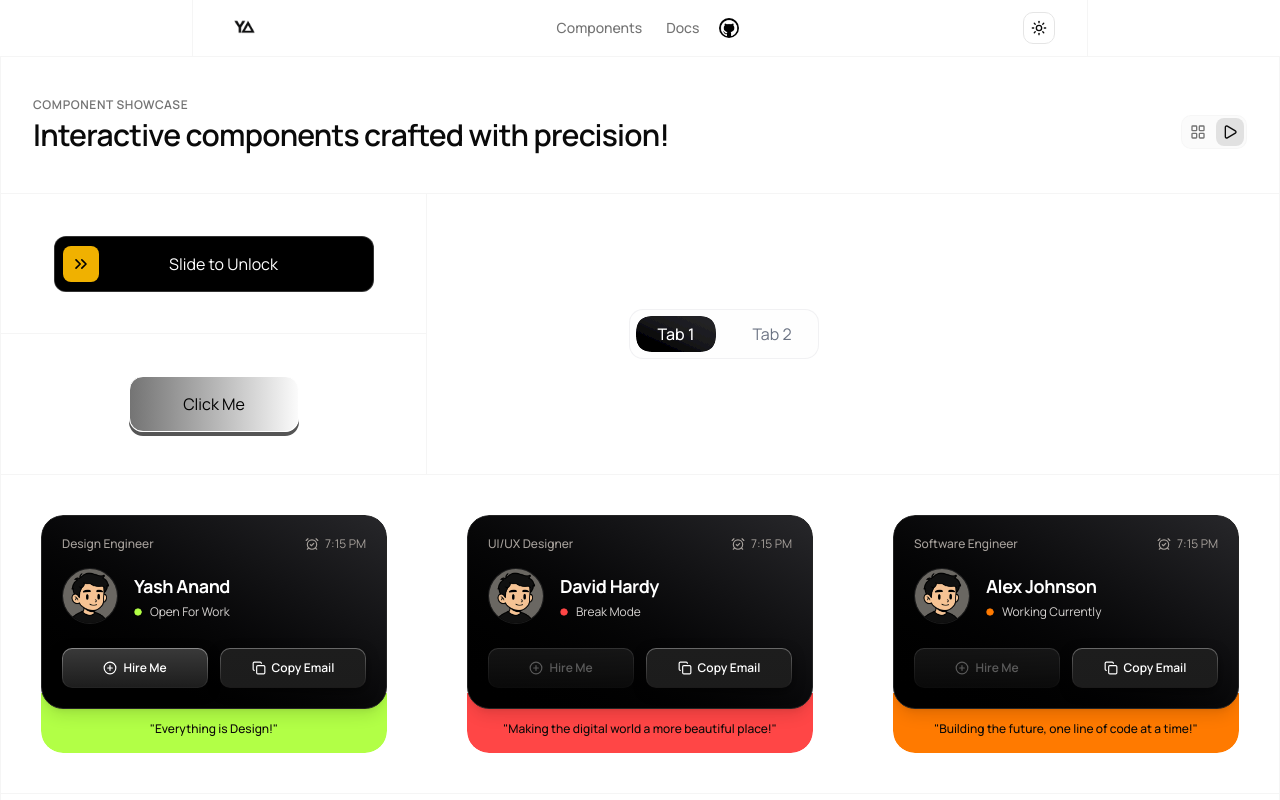
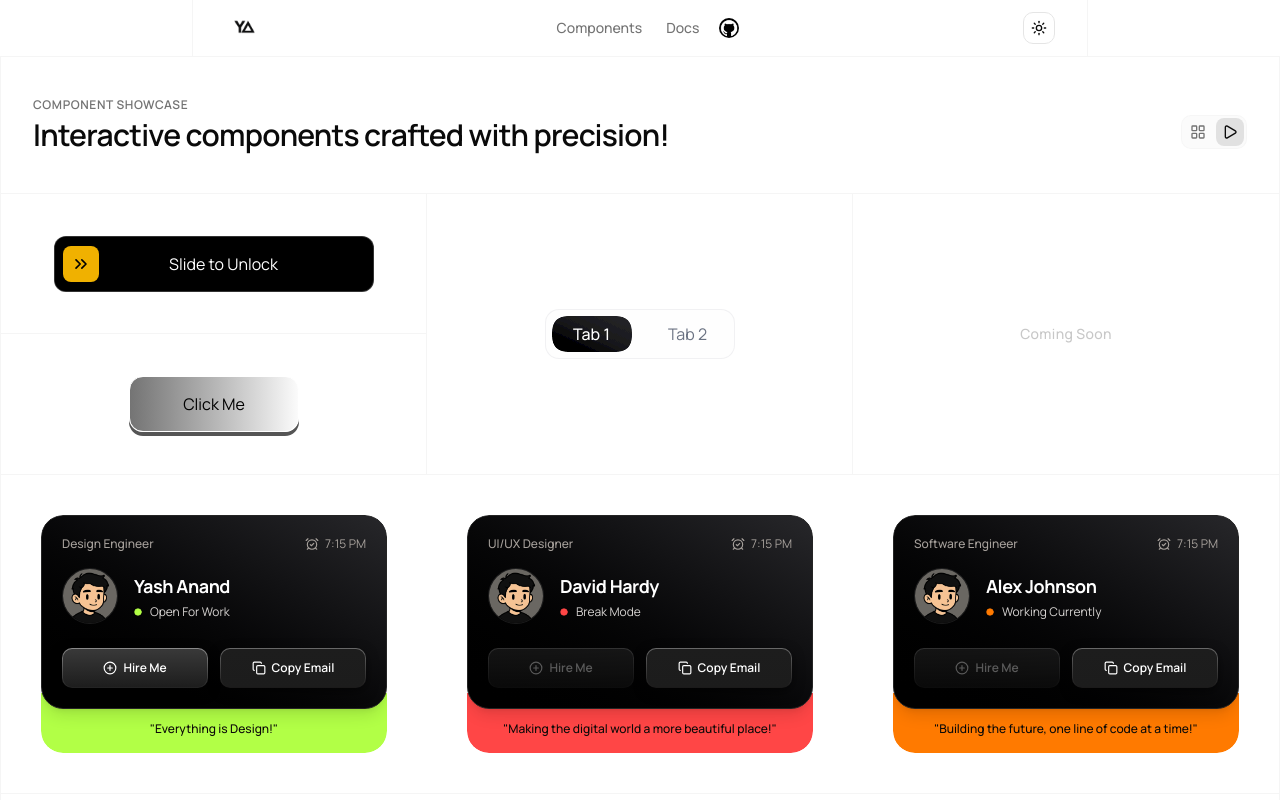
Before and after one commit to yashanand167/personal-lab, a Next.js app: page /Showcase in a window 1280 px wide. Shown: the top 800 px of the page. Built offline with nearby package versions, Linux system fonts and the light colour scheme.

Commit message:
refactor: update showcase grid layout to include a placeholder for future components

```diff
--- a/app/Showcase/page.tsx
+++ b/app/Showcase/page.tsx
@@ -76,9 +76,9 @@ export default function Showcase() {
 
         {/* Bento Grid */}
         <div className="w-full border-t border-b border-border/40 flex flex-col bg-background">
-          {/* Row 1: Buttons and Liquid Tabs */}
+          {/* Row 1: Interactive Components */}
           <div className="w-full grid grid-cols-1 md:grid-cols-3 border-b border-border/40 bg-background">
-            {/* Column 1: Slide & Magnetic Buttons (1/3 Width) */}
+            {/* Column 1: Slide & Magnetic Buttons */}
             <div className="flex flex-col border-b border-border/40 md:border-b-0 md:border-r border-border/40">
               <div className="bg-background p-10 flex items-center justify-center min-h-[140px] flex-1 border-b border-border/40">
                 <SlideButton />
@@ -88,10 +88,15 @@ export default function Showcase() {
               </div>
             </div>
 
-            {/* Column 2: Liquid Tabs (2/3 Width) */}
-            <div className="md:col-span-2 bg-background p-6 sm:p-10 flex items-center justify-center min-h-[280px]">
-              <div className="w-full max-w-md">
-                <LiquidTabs />
+            {/* Column 2: Liquid Tabs */}
+            <div className="bg-background p-6 sm:p-10 flex items-center justify-center min-h-[280px] border-b border-border/40 md:border-b-0 md:border-r border-border/40">
+              <LiquidTabs />
+            </div>
+
+            {/* Column 3: Future Component Placeholder */}
+            <div className="bg-background p-6 sm:p-10 flex items-center justify-center min-h-[280px]">
+              <div className="text-muted-foreground/40 text-sm font-medium tracking-wide">
+                Coming Soon
               </div>
             </div>
           </div>
```
